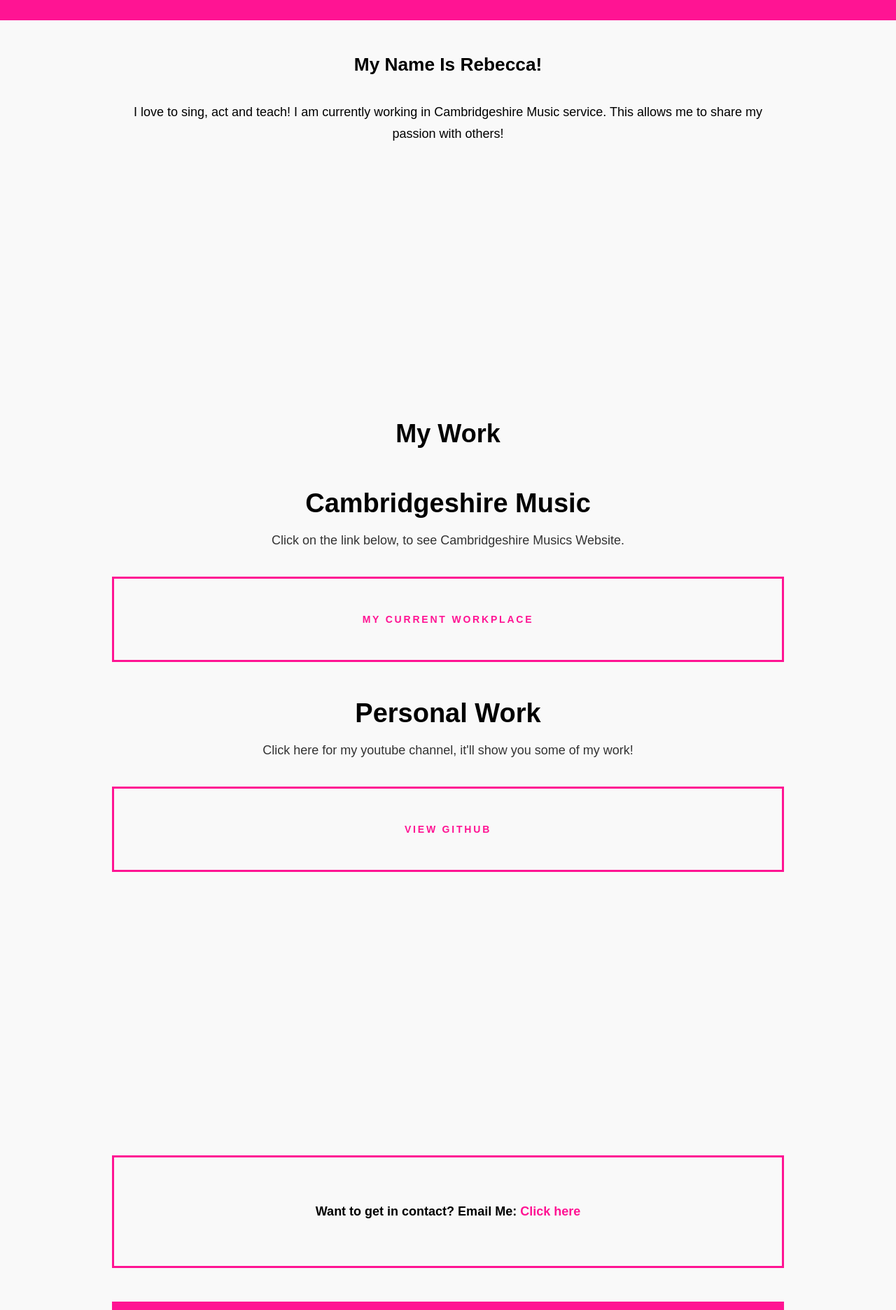
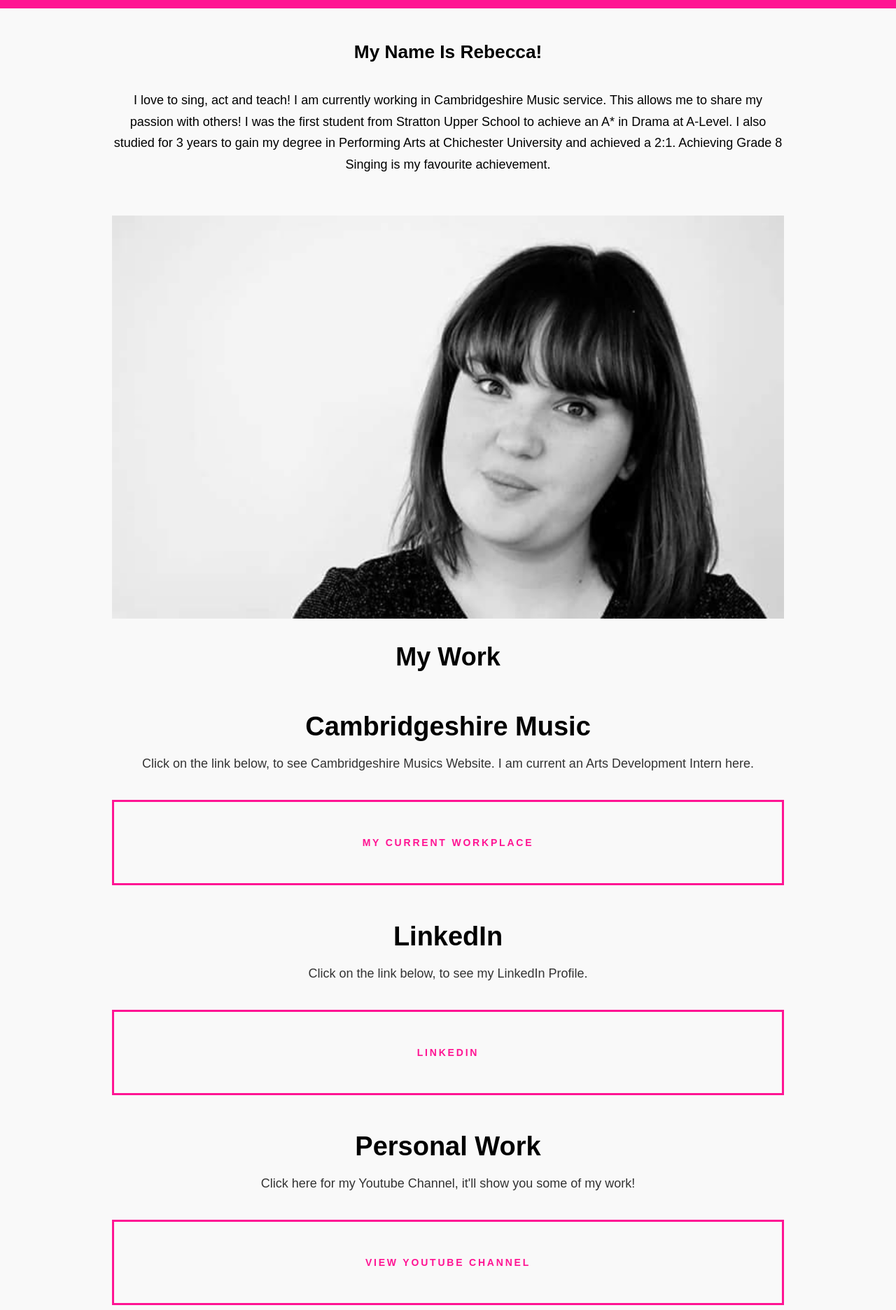
Before and after one commit to chrisbeldam/RebeccaPortfolio, a plain HTML site: page index.html in a window 1280 px wide. Shown: the part 320-2192 px from the top of the page at 70% size. Drawn offline with nearby package versions, Linux system fonts and the light colour scheme.

Commit message:
Adding Images

```diff
--- a/index.html
+++ b/index.html
@@ -8,7 +8,6 @@
     <link rel="stylesheet" href="stylesheet.css">
     <script src="https://ajax.googleapis.com/ajax/libs/jquery/1.11.3/jquery.min.js"></script>
     <script src="http://maxcdn.bootstrapcdn.com/bootstrap/3.3.4/js/bootstrap.min.js"></script>
-    <script type="text/javascript" src="js/script.js"></script>
 </head>
 
 <body>
@@ -23,8 +22,10 @@
             <div class="about-content">
                 <h3>My name is Rebecca!</h3>
                 <!-- Add Image Maybe?-->
-                <p>I love to sing, act and teach! I am currently working in Cambridgeshire Music service.
-                    This allows me to share my passion with others!
+                <p>I love to sing, act and teach! I am currently working in Cambridgeshire Music service. This allows me to share my passion with others!
+                    I was the first student from Stratton Upper School to achieve an A* in Drama at A-Level.
+                    I also studied for 3 years to gain my degree in Performing Arts at Chichester University and achieved a 2:1.
+                    Achieving Grade 8 Singing is my favourite achievement.
                 </p>
             </div>
         </section>
@@ -32,29 +33,33 @@
         </div>
         <h1 id="myworkheading">My Work</h1>
         <section class="work">
-            <!--<div class="image-area-left">
-         Add image? -->
-            <!--</div>-->
             <div class="text">
                 <div class="text-content">
                     <h3>Cambridgeshire Music</h3>
-                    <p>Click on the link below, to see Cambridgeshire Musics Website.</p>
-                    <a href="#" target "_blank" class="button">My Current Workplace</a>
+                    <p>Click on the link below, to see Cambridgeshire Musics Website. I am current an Arts Development Intern here.</p>
+                    <a href="http://www.cambridgeshiremusic.org" target="_blank" class="button">My Current Workplace</a>
                 </div>
             </div>
         </section>
         <section class="work">
-            <!--<div class="image-area-right">
-        <!-- Add image -->
-            <!--</div>-->
+            <div class="text">
+                <div class="text-content">
+                    <h3>LinkedIn</h3>
+                    <p>Click on the link below, to see my LinkedIn Profile.</p>
+                    <a href="https://www.linkedin.com/in/rebecca-beldam-68171761" target="_external" class="button">LinkedIn</a>
+                </div>
+            </div>
+        </section>
+        <section class="work">
             <div class="text">
                 <div class="text-content">
                     <h3>Personal Work</h3>
-                    <p>Click here for my youtube channel, it'll show you some of my work!</p>
-                    <a href="https://www.youtube.com/user/RebeccaBeldam1/videos" target "_blank" class="button">View GitHub</a>
+                    <p>Click here for my Youtube Channel, it'll show you some of my work!</p>
+                    <a href="https://www.youtube.com/user/RebeccaBeldam1/videos" target="_blank" class="button">View Youtube Channel</a>
                 </div>
             </div>
         </section>
+
         <div class="image-dividerbottom">
         </div>
         <section class="contact">
--- a/stylesheet.css
+++ b/stylesheet.css
@@ -1,5 +1,6 @@
 body {
  background-color:#f9f9f9;
+ overflow-x:hidden;
 }
 
 h1, h2, h3, h4, h5 {
@@ -36,7 +37,7 @@ header {
 }
 
 .introduction h1 {
- font-size: 60px;
+ font-size: 50px;
  text-align: center;
  color: #fff;
  text-transform: uppercase;
@@ -46,7 +47,7 @@ header {
 }
 
 .introduction h2 {
- font-size: 32px;
+ font-size: 30px;
  text-align:center;
  color:#fff;
  font-weight:300;
@@ -106,7 +107,7 @@ header {
 
 #myworkheading {
     font-weight: bold;
-    margin-top:28px;
+    margin-top:35px;
 }
 
 /*Button CSS*/
@@ -174,18 +175,18 @@ header {
 
 
 .image-dividertop {
- padding:15% 0;
- margin-bottom:5%;
- background: url(img/html.jpg);
+ padding:30% 0;
+ margin-bottom:3%;
+ background: url(img/rebecca1.jpg);
  background-size: cover;
  background-position: center top;
 }
 
 
 .image-dividerbottom {
- padding:15% 0;
+ padding:30% 0;
  margin-top:65px;
- background: url(img/desk.jpg);
+ background: url(img/rebeccagrad.jpg);
  background-size: cover;
  background-position: center top;
 }
```
Also changed, not shown: img/rebecca1.jpg (added), img/rebeccagrad.jpg (added).
